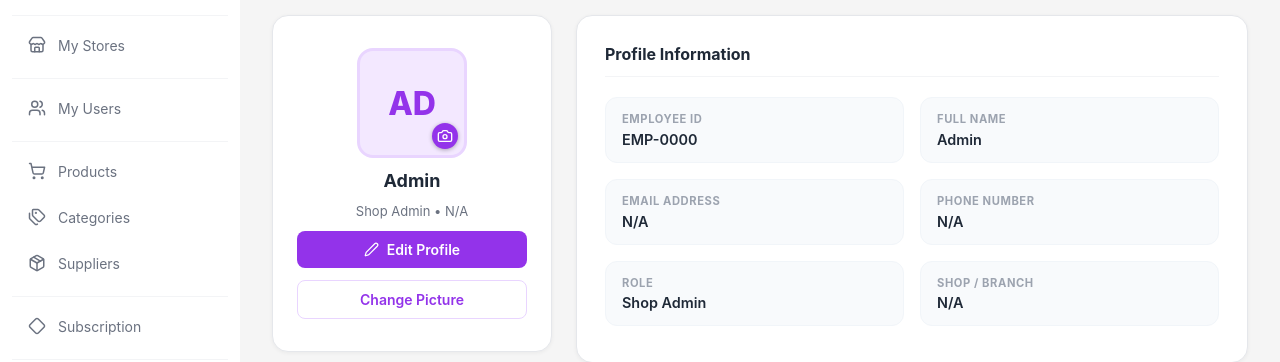
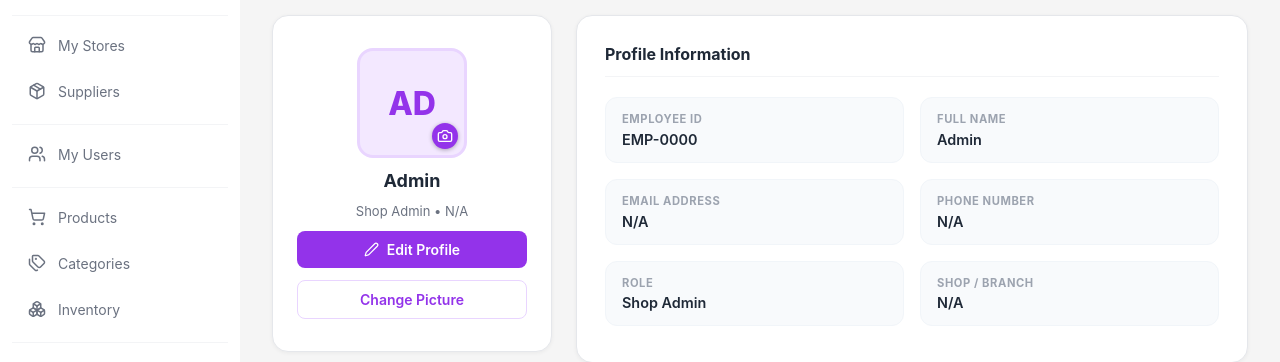
Before and after one commit to muhammad-ishaque-tareen/shop2door-cloud-pos, a React (Vite) app in the folder frontend/: page /adminprofile in a window 1280 px wide. Shown: the part 174-536 px from the top of the page. Built offline with nearby package versions, Linux system fonts and the light colour scheme; no server answers.

Commit message:
I just added one button for inventory in all files.

```diff
--- a/frontend/src/ShopAdminTerminal/Categories.jsx
+++ b/frontend/src/ShopAdminTerminal/Categories.jsx
@@ -2,7 +2,7 @@ import React, { useState, useRef, useEffect, useCallback } from 'react';
 import {
   LayoutDashboard, Store, Users, ShoppingCart,
   Package as PackageIcon, Diamond, LogOut, User, Bell,
-  Tags, Moon, Settings, Plus, X, AlertCircle, CheckCircle,
+  Tags, Moon, Settings, Plus, X, AlertCircle, CheckCircle, Boxes,
   Edit3, Save, Search, Trash2, Tag, Grid, List,
 } from 'lucide-react';
 import { useNavigate } from 'react-router-dom';
@@ -240,6 +240,9 @@ const Categories = () => {
           <button className="shop-nav-item" onClick={() => navigate('/myuser')}>
             <Users size={18}/><span>My Users</span>
           </button>
+           <button className="shop-nav-item" onClick={() => navigate('/suppliers')}>
+            <PackageIcon size={18}/><span>Suppliers</span>
+          </button>
           <div className="nav-divider"/>
           <button className="shop-nav-item" onClick={() => navigate('/products')}>
             <ShoppingCart size={18}/><span>Products</span>
@@ -247,9 +250,11 @@ const Categories = () => {
           <button className="shop-nav-item active">
             <Tags size={18}/><span>Categories</span>
           </button>
-          <button className="shop-nav-item" onClick={() => navigate('/suppliers')}>
-            <PackageIcon size={18}/><span>Suppliers</span>
+          <button className="mp-nav-item" onClick={() => navigate('/inventory')}>
+            <Boxes size={18} /><span>Inventory</span>
           </button>
+
+
           <div className="nav-divider"/>
           <button className="shop-nav-item" onClick={() => navigate('/subscription')}>
             <Diamond size={18}/><span>Subscription</span>
--- a/frontend/src/ShopAdminTerminal/MyUsers.jsx
+++ b/frontend/src/ShopAdminTerminal/MyUsers.jsx
@@ -3,7 +3,7 @@ import {
   LayoutDashboard, Store, Plus, Users, ShoppingCart,
   Package as PackageIcon, Diamond, LogOut, User, Bell,Tags,
   Moon, Settings, X, AlertCircle, Phone, Mail,
-  Edit3, Save, CheckCircle, Trash2, Shield, UserCheck,
+  Edit3, Save, CheckCircle, Trash2, Shield, UserCheck, Boxes,
   Search, ChevronDown, UserCircle
 } from 'lucide-react';
 import { useNavigate } from 'react-router-dom';
@@ -340,9 +340,9 @@ const MyUsers = () => {
           <button className="shop-nav-item active">
             <Users size={18} /><span>My Users</span>
           </button>
-          {/* <button className="shop-nav-item" onClick={() => setShowAddModal(true)}>
-            <Plus size={18} /><span>Add User</span>
-          </button> */}
+          <button className="shop-nav-item" onClick={() => navigate('/suppliers')}>
+            <PackageIcon size={18} /><span>Suppliers</span>
+          </button>
 
           <div className="nav-divider" />
 
@@ -353,10 +353,11 @@ const MyUsers = () => {
            <button className="mp-nav-item" onClick={() => navigate('/categories')}>
             <Tags size={18} /><span>Categories</span>
           </button>
+          <button className="mp-nav-item" onClick={() => navigate('/inventory')}>
+           <Boxes size={18} /><span>Inventory</span>
+          </button>
 
-          <button className="shop-nav-item" onClick={() => navigate('/suppliers')}>
-            <PackageIcon size={18} /><span>Suppliers</span>
-          </button>
+
 
           <div className="nav-divider" />
 
--- a/frontend/src/ShopAdminTerminal/Myprofile.jsx
+++ b/frontend/src/ShopAdminTerminal/Myprofile.jsx
@@ -2,7 +2,7 @@ import React, { useState, useRef, useEffect } from 'react';
 import {
   LayoutDashboard, Store, Plus, Users, ShoppingCart,
   Package as PackageIcon, Diamond, LogOut, User, Bell, Tags,
-  Moon, Settings, Edit2, X, Camera, CheckCircle, AlertCircle, Save
+  Moon, Settings, Edit2, X, Camera, CheckCircle, AlertCircle, Save, Boxes,
 } from 'lucide-react';
 import { useNavigate } from 'react-router-dom';
 import './ShopAdminTerminalStyles/MyProfile.css';
@@ -241,6 +241,9 @@ const Myprofile = () => {
           <button className="mp-nav-item" onClick={() => navigate('/mystores')}>
             <Store size={18} /><span>My Stores</span>
           </button>
+          <button className="mp-nav-item" onClick={() => navigate('/suppliers')}>
+            <PackageIcon size={18} /><span>Suppliers</span>
+          </button>
           {/* <button className="mp-nav-item" onClick={() => navigate('/mystores')}>
             <Plus size={18} /><span>Add Store</span>
           </button> */}
@@ -258,10 +261,11 @@ const Myprofile = () => {
            <button className="mp-nav-item" onClick={() => navigate('/categories')}>
             <Tags size={18} /><span>Categories</span>
           </button>
+           <button className="mp-nav-item" onClick={() => navigate('/inventory')}>
+            <Boxes size={18} /><span>Inventory</span>
+           </button>
 
-          <button className="mp-nav-item" onClick={() => navigate('/suppliers')}>
-            <PackageIcon size={18} /><span>Suppliers</span>
-          </button>
+
 
           <div className="mp-nav-divider" />
 
--- a/frontend/src/ShopAdminTerminal/Mystores.jsx
+++ b/frontend/src/ShopAdminTerminal/Mystores.jsx
@@ -4,7 +4,7 @@ import React, { useState, useRef, useEffect } from 'react';
 import {
   LayoutDashboard, Store, Plus, Users, ShoppingCart,
   Package as PackageIcon, Diamond, LogOut, User, Bell, Tags,
-  Moon, Settings, Star, Users2, DollarSign, ShoppingBag,
+  Moon, Settings, Star, Users2, DollarSign, ShoppingBag, Boxes,
   X, AlertCircle, MapPin, Phone, Calendar, Edit3, Eye,
   Save, CheckCircle
 } from 'lucide-react';
@@ -197,12 +197,13 @@ const MyStores = () => {
           <button className="shop-nav-item active">
             <Store size={18} /><span>My Stores</span>
           </button>
-          {/* <button className="shop-nav-item" onClick={() => setShowAddModal(true)}>
-            <Plus size={18} /><span>Add Store</span>
-          </button> */}
+
           <div className="nav-divider" />
           <button className="shop-nav-item" onClick={() => navigate('/myuser')}>
             <Users size={18} /><span>My Users</span>
+          </button>
+            <button className="shop-nav-item" onClick={() => navigate('/suppliers')}>
+            <PackageIcon size={18} /><span>Suppliers</span>
           </button>
           {/* <button className="shop-nav-item" onClick={() => navigate('/adduser')}>
             <Plus size={18} /><span>Add User</span>
@@ -216,10 +217,11 @@ const MyStores = () => {
            <button className="mp-nav-item" onClick={() => navigate('/categories')}>
             <Tags size={18} /><span>Categories</span>
           </button>
+          <button className="mp-nav-item" onClick={() => navigate('/inventory')}>
+            <Boxes size={18} /><span>Inventory</span>
+          </button>
 
-          <button className="shop-nav-item" onClick={() => navigate('/suppliers')}>
-            <PackageIcon size={18} /><span>Suppliers</span>
-          </button>
+
           <div className="nav-divider" />
           <button className="shop-nav-item" onClick={() => navigate('/subscription')}>
             <Diamond size={18} /><span>Subscription</span>
--- a/frontend/src/ShopAdminTerminal/Products.jsx
+++ b/frontend/src/ShopAdminTerminal/Products.jsx
@@ -3,7 +3,7 @@ import {
   LayoutDashboard, Store, Users, ShoppingCart,
   Package as PackageIcon, Diamond, LogOut, User, Bell,Tags,
   Moon, Settings, Plus, X, AlertCircle, CheckCircle,
-  Edit3, Eye, Save, Search, Download, Tag, Trash2,
+  Edit3, Eye, Save, Search, Download, Tag, Trash2,Boxes,
   ChevronLeft, ChevronRight, Image as ImageIcon
 } from 'lucide-react';
 import { useNavigate } from 'react-router-dom';
@@ -478,6 +478,9 @@ const Products = () => {
           <button className="shop-nav-item" onClick={() => navigate('/myuser')}>
             <Users size={18}/><span>My Users</span>
           </button>
+           <button className="shop-nav-item" onClick={() => navigate('/suppliers')}>
+            <PackageIcon size={18}/><span>Suppliers</span>
+          </button>
           <div className="nav-divider"/>
           <button className="shop-nav-item active">
             <ShoppingCart size={18}/><span>Products</span>
@@ -486,10 +489,11 @@ const Products = () => {
            <button className="mp-nav-item" onClick={() => navigate('/categories')}>
             <Tags size={18} /><span>Categories</span>
           </button>
+         <button className="mp-nav-item" onClick={() => navigate('/inventory')}>
+            <Boxes size={18} /><span>Inventory</span>
+         </button>
 
-          <button className="shop-nav-item" onClick={() => navigate('/suppliers')}>
-            <PackageIcon size={18}/><span>Suppliers</span>
-          </button>
+
           <div className="nav-divider"/>
           <button className="shop-nav-item" onClick={() => navigate('/subscription')}>
             <Diamond size={18}/><span>Subscription</span>
--- a/frontend/src/ShopAdminTerminal/ShopAdminDashboard.jsx
+++ b/frontend/src/ShopAdminTerminal/ShopAdminDashboard.jsx
@@ -10,7 +10,7 @@ import {
   Diamond,
   LogOut,
   User,
-  Bell, Tags,
+  Bell, Tags, Boxes,
   Moon,
   Settings
 } from 'lucide-react';
@@ -163,6 +163,10 @@ const ShopAdminDashboard = () => {
             <Users size={18} />
             <span>My Users</span>
           </button>
+           <button className="shop-nav-item" onClick={() => navigate('/suppliers')}>
+            <PackageIcon size={18} />
+            <span>Suppliers</span>
+          </button>
           {/* <button className="shop-nav-item" onClick={() => navigate('/adduser')}>
             <Plus size={18} />
             <span>Add User</span>
@@ -177,10 +181,8 @@ const ShopAdminDashboard = () => {
            <button className="mp-nav-item" onClick={() => navigate('/categories')}>
             <Tags size={18} /><span>Categories</span>
           </button>
-
-          <button className="shop-nav-item" onClick={() => navigate('/suppliers')}>
-            <PackageIcon size={18} />
-            <span>Suppliers</span>
+          <button className="mp-nav-item" onClick={() => navigate('/inventory')}>
+            <Boxes size={18} /><span>Inventory</span>
           </button>
 
           <div className="nav-divider" />
--- a/frontend/src/ShopAdminTerminal/ShopProfile.jsx
+++ b/frontend/src/ShopAdminTerminal/ShopProfile.jsx
@@ -2,7 +2,7 @@ import React, { useState, useEffect, useRef } from 'react';
 import {
   LayoutDashboard, Home, Store, Plus, Users,
   ShoppingCart, Package as PackageIcon, Diamond,
-  LogOut, Settings, ArrowLeft, Building2,
+  LogOut, Settings, ArrowLeft, Building2,Boxes,
   Phone, Mail, Clock, MapPin, Tag,Tags,
   User, Bell, Moon
 } from 'lucide-react';
@@ -147,6 +147,9 @@ const ShopProfile = () => {
           <button className="sp-nav-item" onClick={() => navigate('/myuser')}>
             <Users size={18} /><span>My Users</span>
           </button>
+           <button className="sp-nav-item" onClick={() => navigate('/suppliers')}>
+            <PackageIcon size={18} /><span>Suppliers</span>
+          </button>
           {/* <button className="sp-nav-item" onClick={() => navigate('/adduser')}>
             <Plus size={18} /><span>Add User</span>
           </button> */}
@@ -158,10 +161,11 @@ const ShopProfile = () => {
            <button className="mp-nav-item" onClick={() => navigate('/categories')}>
             <Tags size={18} /><span>Categories</span>
           </button>
+          <button className="mp-nav-item" onClick={() => navigate('/inventory')}>
+            <Boxes size={18} /><span>Inventory</span>
+          </button>
 
-          <button className="sp-nav-item" onClick={() => navigate('/suppliers')}>
-            <PackageIcon size={18} /><span>Suppliers</span>
-          </button>
+
           <div className="sp-nav-divider" />
           <button className="sp-nav-item" onClick={() => navigate('/subscription')}>
             <Diamond size={18} /><span>Subscription</span>
--- a/frontend/src/ShopAdminTerminal/Subscription.jsx
+++ b/frontend/src/ShopAdminTerminal/Subscription.jsx
@@ -8,7 +8,7 @@ import {
   ShoppingCart,
   Package as PackageIcon,
   Diamond,
-  LogOut,
+  LogOut, Boxes,
   User,
   Bell,
   Moon,
@@ -169,6 +169,10 @@ const Subscription = () => {
             <Users size={18} />
             <span>My Users</span>
           </button>
+          <button className="shop-nav-item" onClick={() => navigate('/suppliers')}>
+            <PackageIcon size={18} />
+            <span>Suppliers</span>
+          </button>
           {/* <button className="shop-nav-item" onClick={() => navigate('/adduser')}>
             <Plus size={18} />
             <span>Add User</span>
@@ -184,11 +188,12 @@ const Subscription = () => {
            <button className="mp-nav-item" onClick={() => navigate('/categories')}>
             <Tags size={18} /><span>Categories</span>
           </button>
+           <button className="mp-nav-item" onClick={() => navigate('/inventory')}>
+            <Boxes size={18} /><span>Inventory</span>
+          </button>
 
-          <button className="shop-nav-item" onClick={() => navigate('/suppliers')}>
-            <PackageIcon size={18} />
-            <span>Suppliers</span>
-          </button>
+
+
 
           <div className="nav-divider" />
 
```
